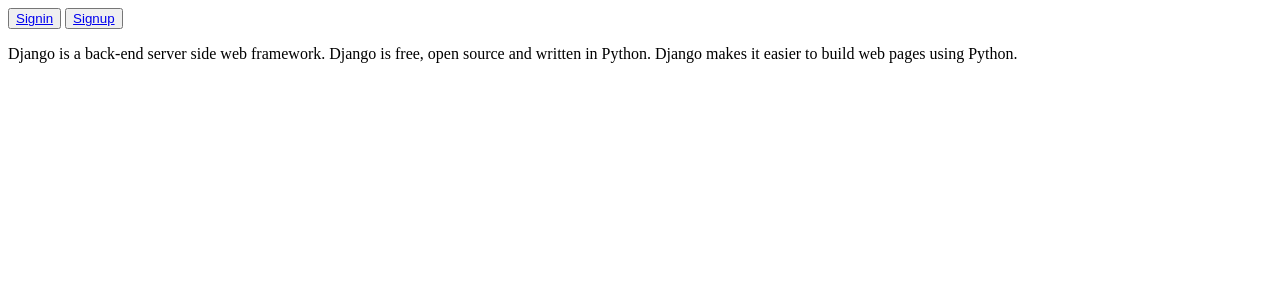
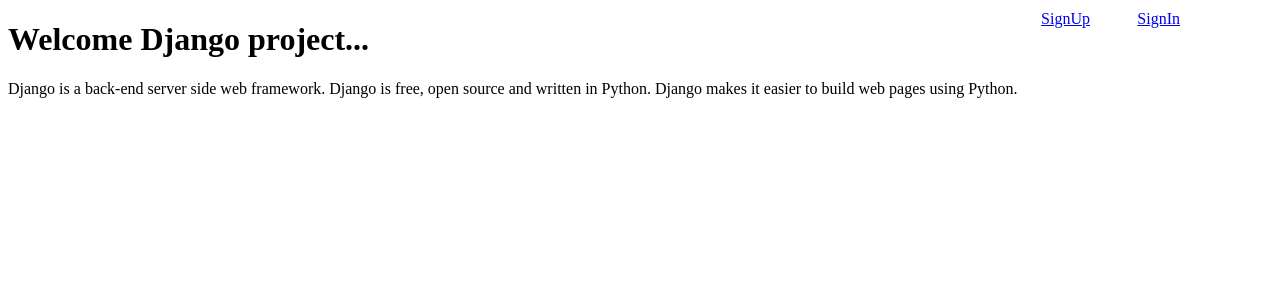
Before and after one commit to SunithaBisinigi/authentication_django, a Django app: page / in a window 1280 px wide. Shown: the top 300 px of the page. Run offline with Django 4.2, Linux system fonts and the light colour scheme.

Commit message:
signin up places fixed used internal css

```diff
--- a/app/templates/landing.html
+++ b/app/templates/landing.html
@@ -4,10 +4,26 @@
     <meta charset="UTF-8">
     <meta name="viewport" content="width=device-width, initial-scale=1.0">
     <title>Home Page</title>
+    <style>
+         .signin-button {
+            position: fixed;
+            top: 10px;
+            right: 100px;
+        }
+        .signup-button {
+            position: fixed;
+            top: 10px;
+            right: 190px;
+        }
+        .completed {
+            text-decoration: line-through;
+        }
+    </style>
 </head>
 <body>
-    <button><a href="signin">Signin</a></button>
-    <button><a href="signup">Signup</a></button>
+    <h1>Welcome Django project...</h1>
+    <a href="{% url 'signin' %}" class="signin-button">SignIn</a>
+    <a href="{% url 'signup' %}" class="signup-button">SignUp</a>
     <p>Django is a back-end server side web framework.
         Django is free, open source and written in Python.
         Django makes it easier to build web pages using Python.
--- a/app/views.py
+++ b/app/views.py
@@ -10,8 +10,11 @@
 
 @login_required
 def home(request):
+    user = request.user  # Get the logged-in user
+    todo_items = ToDoItem.objects.all()  # Fetch to-do list items
     context = {
-        'message': 'Hello, Django! welcome to home page',
+        'message': f'Hello, {user.username}! Welcome to the home page',
+        'todo_items': todo_items,  # Pass the to-do list items to the template
     }
     return render(request, 'home.html', context)
 def mem(request):
--- a/project/urls.py
+++ b/project/urls.py
@@ -1,6 +1,5 @@
 from django.contrib import admin
 from django.urls import path, re_path
-from django.views.generic import TemplateView
 from django.views.static import serve
 from django.conf import settings
 from app import views
@@ -8,19 +7,17 @@
 
 urlpatterns = [
     path('admin/', admin.site.urls),
-    path('', views.landing,name='landing'),
-    path('signup', views.signup,name='signup'),
-    path('signin', views.signin,name='signin'),
+    path('', views.landing, name='landing'),
+    path('signup/', views.signup, name='signup'),
+    path('signin/', views.signin, name='signin'),
     path('home/signout/', views.signout, name='signout'),
-    path('home/',login_required(views.home),name='home'),
-    path('mem/',views.mem,name='mem'),
+    path('home/', login_required(views.home), name='home'),
+    path('mem/', views.mem, name='mem'),
 
-    path('list/', views.todo_list, name='todo_list'),
-    path('add_todo_item/', views.add_todo_item, name='add_todo_item'),
-    path('complete/<int:item_id>/', views.complete_todo_item, name='complete_todo_item'),
-    path('delete/<int:item_id>/', views.delete_todo_item, name='delete_todo_item'),
-
-
+    path('list/', login_required(views.todo_list), name='todo_list'),
+    path('add_todo_item/', login_required(views.add_todo_item), name='add_todo_item'),
+    path('complete/<int:item_id>/', login_required(views.complete_todo_item), name='complete_todo_item'),
+    path('delete/<int:item_id>/', login_required(views.delete_todo_item), name='delete_todo_item'),
 ]
 
 
```
Also changed, not shown: app/templates/home.html (+30 -1 lines), db.sqlite3.
